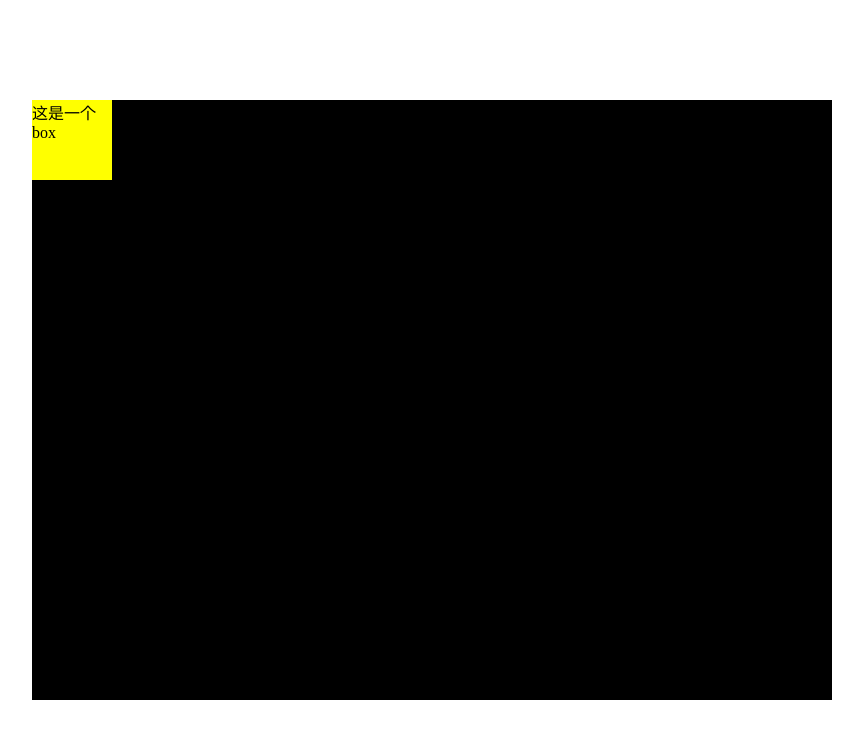
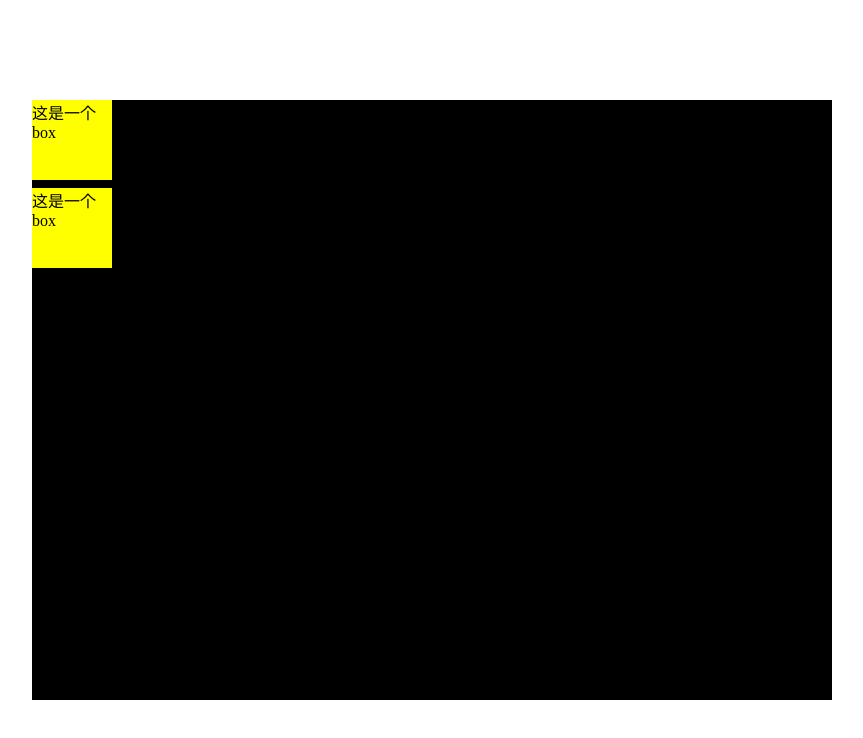
Before and after one commit to DominicBao/quick-wave, a React app: page / in a window 1280 px wide. Shown: the top 738 px of the page, without its empty margins (208-1071 px from the left). Built offline with nearby package versions, Linux system fonts and the light colour scheme.

Commit message:
feat: 完成拖拽移动

```diff
--- a/src/components/box/box.jsx
+++ b/src/components/box/box.jsx
@@ -1,11 +1,25 @@
 import React from 'react'
 import './index.less'
+import {useDrag} from 'react-dnd'
 
 const Box = ({
   width = 0,
   height = 0,
+  x = 0,
+  y = 0,
+  id,
 }) => {
-  return <div className="box" style={{width: `${width}px`, height: `${height}px`}}>
+  const [{isDragging}, drag] = useDrag(() => ({
+    type: 'BOX',
+    item: {id, x, y},
+    collect: monitor => {
+      return {
+        // 是否正在拖拽
+        isDragging: !!monitor.isDragging(),
+      }
+    },
+  }), [x, y, id])
+  return <div ref={drag} className="box" style={{width: `${width}px`, height: `${height}px`, left: `${x}px`, top: `${y}px`}}>
     <span className="no-event">这是一个box</span>
   </div>
 }
--- a/src/components/box/index.less
+++ b/src/components/box/index.less
@@ -1,4 +1,5 @@
 .box {
   background-color: yellow;
   cursor: move;
+  position: absolute;
 }
--- a/src/components/screen/index.less
+++ b/src/components/screen/index.less
@@ -3,4 +3,5 @@
   height: 600px;
   width: 800px;
   margin: auto;
+  position: relative;
 }
--- a/src/components/screen/screen.jsx
+++ b/src/components/screen/screen.jsx
@@ -1,11 +1,62 @@
-import React from 'react'
+import React, {useState, useCallback} from 'react'
 import './index.less'
+import {useDrop} from 'react-dnd'
 import Box from '../box'
 
+// 屏幕层，一层中有n个box
 const Screen = () => {
-  console.log('screen')
-  return <div className="screen">
-    <Box width={80} height={80} />
+  // 数据驱动box的移动
+  // 一个box包括width，height，id，x，y几个属性
+  const [boxes, setBoxes] = useState([{
+    width: 80, height: 80, id: '1', x: 0, y: 0,
+  }, {
+    width: 80, height: 80, id: '2', x: 0, y: 88,
+  }])
+
+  // 移动格子
+  const moveBox = useCallback((id, x, y) => {
+    const newBoxes = [...boxes]
+    let index = 0
+    let box
+    for (let i = 0; i < newBoxes.length; i += 1) {
+      if (boxes[i]?.id === id) {
+        index = i
+        box = boxes[i]
+        break
+      }
+    }
+
+    if (box) {
+      newBoxes[index] = {...box, x, y}
+      console.log(newBoxes, 'newBoxes')
+      setBoxes(newBoxes)
+    }
+  }, [boxes])
+  // react-dnd的掉落钩子
+  // 这里会托管内部box的移动操作
+  const [, drop] = useDrop(() => ({
+    accept: 'BOX',
+    drop(item, monitor) {
+      const delta = monitor.getDifferenceFromInitialOffset()
+      const left = Math.round(item.x + delta.x)
+      const top = Math.round(item.y + delta.y)
+      console.log(item, delta)
+      moveBox(item.id, left, top)
+      return undefined
+    },
+  }), [moveBox])
+
+  return <div ref={drop} className="screen">
+    {boxes.map(box => (
+      <Box
+        x={box.x}
+        y={box.y}
+        width={box.width}
+        height={box.height}
+        id={box.id}
+      />
+    ))}
+
   </div>
 }
 
--- a/src/page/main/main.jsx
+++ b/src/page/main/main.jsx
@@ -1,10 +1,16 @@
 import React from 'react'
+import {DndProvider} from 'react-dnd'
+import {HTML5Backend} from 'react-dnd-html5-backend'
 import Screen from '../../components/screen'
 import './main.less'
 
+// 使用DndProvider的一个注意点
+// DndProvider不可以和钩子在一个组件中
 const Main = () => {
   return <div className="main">
-    <Screen />
+    <DndProvider backend={HTML5Backend}>
+      <Screen />
+    </DndProvider>
   </div>
 }
 
```
